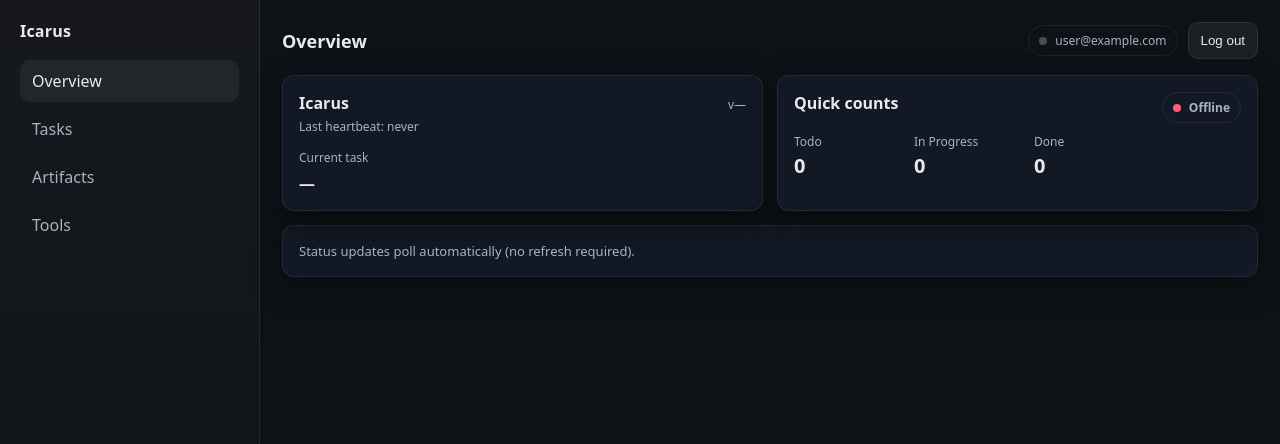
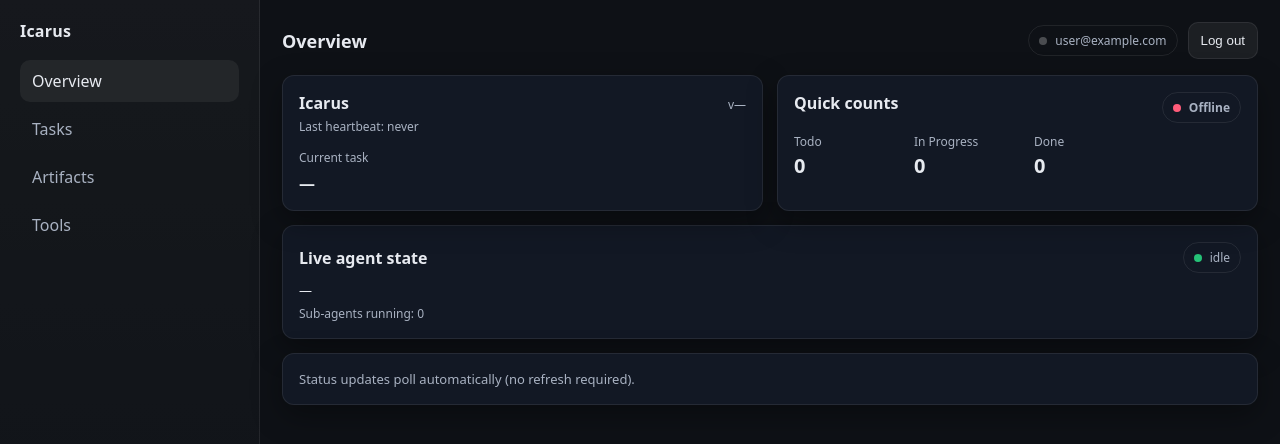
Before and after one commit to mlodge2005/Icarus-Dashboard, a Next.js app in the folder web/: page /dashboard in a window 1280 px wide. Shown: the top 444 px of the page. Built offline with nearby package versions, Linux system fonts and the light colour scheme; no server answers; the database is empty; sample sign-in values are in the browser's storage.

Commit message:
Add live agent state API and dashboard status card

```diff
--- /dev/null
+++ b/web/src/app/api/agent-state/route.ts
@@ -0,0 +1,67 @@
+import { NextResponse } from "next/server";
+import { auth } from "@/auth";
+import { prisma } from "@/lib/prisma";
+
+const MODES = new Set(["idle", "working", "waiting", "blocked", "subagent", "online", "error"]);
+
+function parseSubagents(detail: string | null) {
+  if (!detail) return 0;
+  const m = detail.match(/subagents:(\d+)/i);
+  return m ? Number(m[1]) : 0;
+}
+
+async function authorized(req: Request) {
+  const session = await auth();
+  if (session) return true;
+
+  const key = req.headers.get("x-api-key") || "";
+  const expected = process.env.DASH_API_KEY || "";
+  return !!expected && key === expected;
+}
+
+export async function GET() {
+  const bot = await prisma.bot.findFirst({ orderBy: { updatedAt: "desc" } });
+  const detail = bot?.currentTaskId ?? null;
+
+  return NextResponse.json({
+    mode: bot?.status ?? "idle",
+    detail,
+    subagentsRunning: parseSubagents(detail),
+    updatedAt: bot?.updatedAt?.toISOString() ?? null,
+    lastHeartbeatAt: bot?.lastHeartbeatAt?.toISOString() ?? null,
+  });
+}
+
+export async function POST(req: Request) {
+  if (!(await authorized(req))) return NextResponse.json({ error: "unauthorized" }, { status: 401 });
+
+  const body = await req.json().catch(() => null);
+  const mode = String(body?.mode || "").trim().toLowerCase();
+  const detail = String(body?.detail || "").trim();
+  const subagents = Number(body?.subagentsRunning ?? 0);
+
+  if (!MODES.has(mode)) return NextResponse.json({ error: "invalid mode" }, { status: 400 });
+  if (!Number.isFinite(subagents) || subagents < 0 || subagents > 100) {
+    return NextResponse.json({ error: "invalid subagentsRunning" }, { status: 400 });
+  }
+
+  const detailWithSubs = `${detail || "—"} | subagents:${Math.trunc(subagents)}`;
+
+  const bot = await prisma.bot.upsert({
+    where: { id: "icarus-main" },
+    create: {
+      id: "icarus-main",
+      name: "Icarus",
+      status: mode,
+      currentTaskId: detailWithSubs,
+      lastHeartbeatAt: new Date(),
+    },
+    update: {
+      status: mode,
+      currentTaskId: detailWithSubs,
+      lastHeartbeatAt: new Date(),
+    },
+  });
+
+  return NextResponse.json({ ok: true, bot });
+}
--- a/web/src/components/OverviewPanel.tsx
+++ b/web/src/components/OverviewPanel.tsx
@@ -17,6 +17,13 @@ type Overview = {
   counts: { todo: number; in_progress: number; done: number };
 };
 
+type AgentState = {
+  mode: string;
+  detail: string | null;
+  subagentsRunning: number;
+  updatedAt: string | null;
+};
+
 function statusFromHeartbeat(last: Date | null) {
   if (!last) return { label: "Offline", color: "var(--bad)" };
   const ageSec = (Date.now() - last.getTime()) / 1000;
@@ -27,20 +34,36 @@ function statusFromHeartbeat(last: Date | null) {
 
 export function OverviewPanel({ initial }: { initial: Overview }) {
   const [data, setData] = useState<Overview>(initial);
+  const [agentState, setAgentState] = useState<AgentState>({
+    mode: initial.bot?.status || "idle",
+    detail: initial.bot?.currentTaskId || null,
+    subagentsRunning: 0,
+    updatedAt: initial.bot?.lastHeartbeatAt || null,
+  });
 
   useEffect(() => {
     let stop = false;
     const tick = async () => {
       try {
-        const res = await fetch("/api/overview", { cache: "no-store" });
-        if (!res.ok) return;
-        const json = (await res.json()) as Overview;
-        if (!stop) setData(json);
+        const [overviewRes, stateRes] = await Promise.all([
+          fetch("/api/overview", { cache: "no-store" }),
+          fetch("/api/agent-state", { cache: "no-store" }),
+        ]);
+
+        if (overviewRes.ok) {
+          const json = (await overviewRes.json()) as Overview;
+          if (!stop) setData(json);
+        }
+
+        if (stateRes.ok) {
+          const state = (await stateRes.json()) as AgentState;
+          if (!stop) setAgentState(state);
+        }
       } catch {
         // ignore transient poll errors
       }
     };
-    const id = window.setInterval(() => void tick(), 15000);
+    const id = window.setInterval(() => void tick(), 10000);
     void tick();
     return () => {
       stop = true;
@@ -95,6 +118,23 @@ export function OverviewPanel({ initial }: { initial: Overview }) {
       </div>
 
       <div style={{ height: 14 }} />
+
+      <div className="card cardPad">
+        <div style={{ display: "flex", justifyContent: "space-between", gap: 12, alignItems: "center", marginBottom: 8 }}>
+          <div style={{ fontWeight: 650 }}>Live agent state</div>
+          <span className="badge">
+            <span className="dot" style={{ background: agentState.mode === "blocked" || agentState.mode === "error" ? "var(--bad)" : agentState.mode === "working" || agentState.mode === "subagent" ? "var(--warn)" : "var(--good)" }} />
+            {agentState.mode || "idle"}
+          </span>
+        </div>
+        <div style={{ fontSize: 13 }}>{agentState.detail || "—"}</div>
+        <div style={{ color: "var(--muted)", fontSize: 12, marginTop: 6 }}>
+          Sub-agents running: {agentState.subagentsRunning ?? 0}
+          {agentState.updatedAt ? ` · Updated ${formatDistanceToNowStrict(new Date(agentState.updatedAt), { addSuffix: true })}` : ""}
+        </div>
+      </div>
+
+      <div style={{ height: 14 }} />
       <div className="card cardPad" style={{ color: "var(--muted)", fontSize: 13 }}>
         Status updates poll automatically (no refresh required).
       </div>
```
